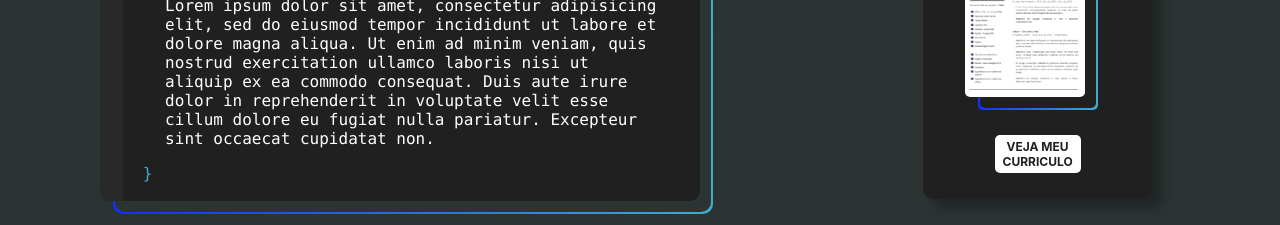
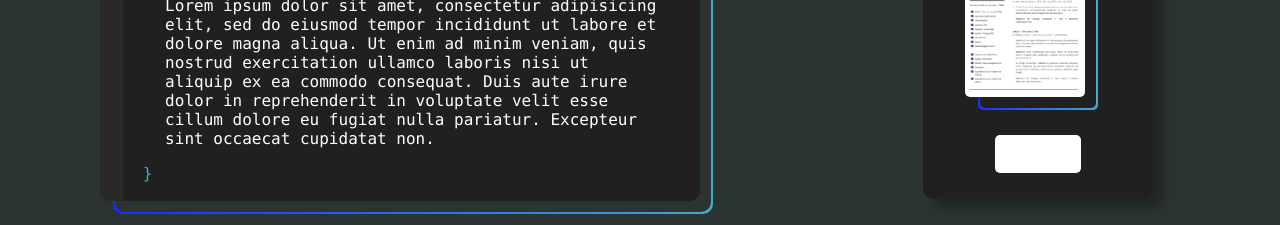
Before and after one commit to Ruan-Azeredo/portifolio, a React (Create React App) app: page / in a window 1280 px wide. Shown: the part 980-1205 px from the top of the page. Built offline with nearby package versions, Linux system fonts and the light colour scheme; a web font is replaced by a local one.

Commit message:
:bug: fix: corrige link navbar

```diff
--- a/src/App.css
+++ b/src/App.css
@@ -8,6 +8,10 @@
 
 html{
   background-color: var(--background);
+}
+
+a:visited, a:link{
+  color: white;
 }
 
 /* --------------------- estiliza scroll bar --------------------- */
```
